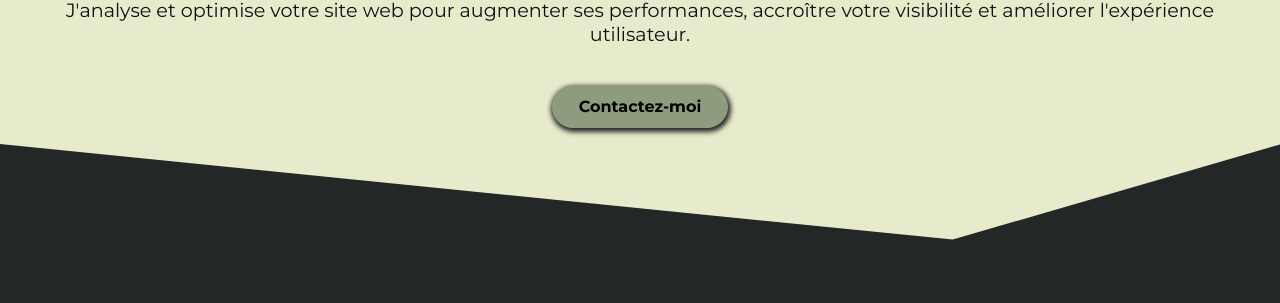
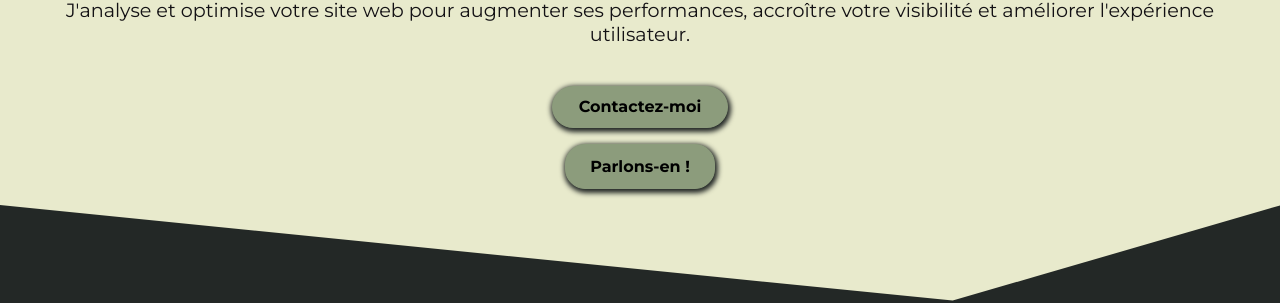
Before and after one commit to Guillaumedev69/portfolio, a React (Vite) app: page / in a window 1280 px wide. Shown: the part 994-1297 px from the top of the page. Built offline with nearby package versions, Linux system fonts and the light colour scheme; no server answers; a web font is replaced by a local one.

Commit message:
ajout btn calendly

```diff
--- a/src/components/BtnCv.jsx
+++ /dev/null
@@ -1,17 +0,0 @@
-import "../styles/BtnCv.scss";
-import Cv from "../../public/destree_guillaume_cv.pdf";
-import { FontAwesomeIcon } from "@fortawesome/react-fontawesome";
-import { faDownload } from "@fortawesome/free-solid-svg-icons";
-
-const BtnCv = () => {
-  return (
-    <div className="btnCv">
-      <a href={Cv} download>
-        <button>Téléchargez mon CV</button>
-        <FontAwesomeIcon icon={faDownload} className="iconBtnCv" />
-      </a>
-    </div>
-  );
-};
-
-export default BtnCv;
--- /dev/null
+++ b/src/components/BtnRdv.jsx
@@ -0,0 +1,11 @@
+import "../styles/BtnRdv.scss";
+
+const BtnRdv = () => {
+  return (
+    <button className="btnRdv">
+      <a href="https://calendly.com/devstree-guillaume" target="blank" className="btnContact">Parlons-en !</a>
+    </button>
+  );
+};
+
+export default BtnRdv;
--- a/src/components/Main.jsx
+++ b/src/components/Main.jsx
@@ -6,7 +6,7 @@ import Project from "./Project";
 import Skills from "./Skills";
 import { FontAwesomeIcon } from "@fortawesome/react-fontawesome";
 import { faAnglesUp } from "@fortawesome/free-solid-svg-icons";
-import BtnCv from "./BtnCv";
+import BtnRdv from "./BtnRdv";
 import Header from "./Header";
 import TextIntro from "./TextIntro";
 import EndSectionOne from "./EndSectionOne";
@@ -44,7 +44,7 @@ const Main = () => {
               <br />
             </p>
             <BtnContact />
-            <BtnCv />
+            <BtnRdv />
           </div>
           <img
             src={PhotoProfil}
--- a/src/styles/BtnCv.scss
+++ /dev/null
@@ -1,25 +0,0 @@
-@import "../index.scss";
-.btnCv {
-  display: none;
-  flex-direction: row;
-  justify-content: center;
-  gap: 0.5rem;
-  button {
-    cursor: pointer;
-    border: none;
-    background: none;
-  }
-  a{
-    text-decoration: underline;
-    color: $color4;
-  }
-   a:hover{
-    position: relative;
-    top: 1px;
-    color: $color2;
-    button{
-      text-decoration: underline;
-      color: $color2;
-    }
-  }
-}
--- /dev/null
+++ b/src/styles/BtnRdv.scss
@@ -0,0 +1,22 @@
+@import "../index.scss";
+.btnRdv {
+  all: unset;
+  border: 1px solid $color2;
+  background-color: $color2;
+  padding: 0.75rem 1.5rem;
+  border-radius: 20px;
+  box-shadow: 1px 2px 5px 2px $color3;
+  a {
+    font-weight: bold;
+    color: #000;
+    text-decoration: none;
+  }
+}
+
+.btnRdv:hover {
+  background-color: $color3;
+  border: 1px solid $color3;
+  a {
+    color: $color1;
+  }
+}
```
Also changed, not shown: src/styles/BtnContact.scss (+3 -5 lines).
